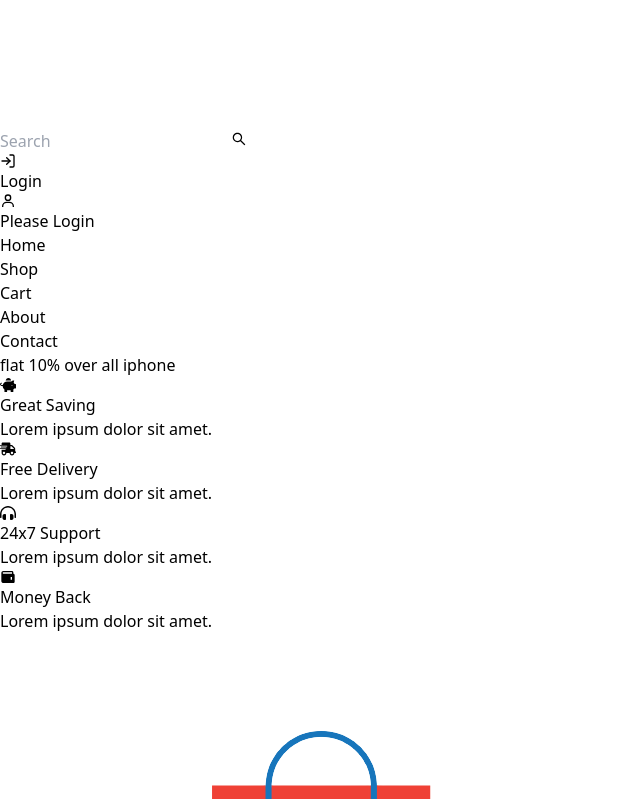
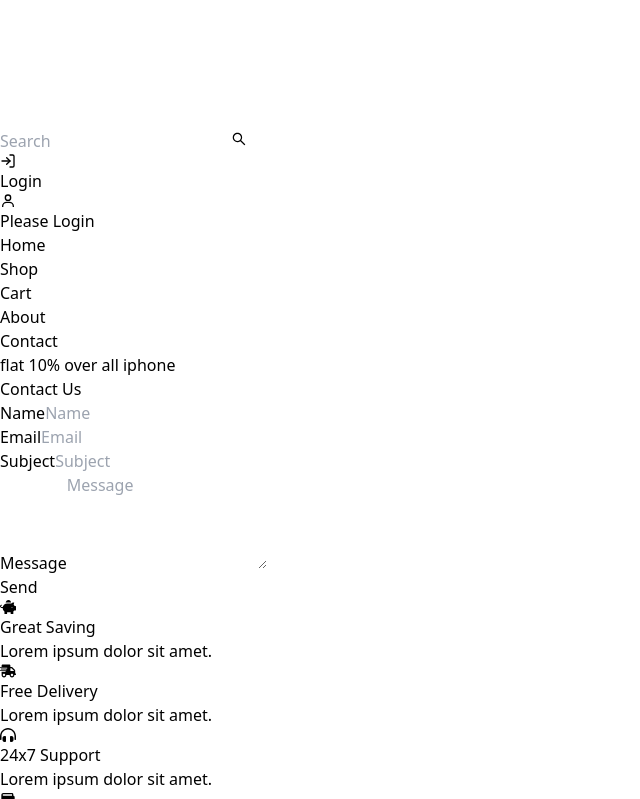
Before and after one commit to Pervejhasan/E-commerce_app_using_react, a React (Vite) app: page /contact in a window 1280 px wide. Shown: the part 411-1210 px from the top of the page, without its empty margins (0-640 px from the left). Built offline with nearby package versions, Linux system fonts and the light colour scheme.

Commit message:
use firebase realtime database for store contact information

```diff
--- /dev/null
+++ b/src/components/Contact.jsx
@@ -0,0 +1,138 @@
+import { useState } from "react";
+
+const Contact = () => {
+  const [user, setUser] = useState({
+    name: "",
+    email: "",
+    subject: "",
+    message: "",
+  });
+  let values, names;
+  const data = (e) => {
+    values = e.target.value;
+    names = e.target.name;
+    setUser({ ...user, [names]: values });
+  };
+
+  const send = async (e) => {
+    e.preventDefault();
+    const { name, email, subject, message } = user;
+    const option = {
+      method: "POST",
+      headers: {
+        "Content-Type": "application/json",
+      },
+      body: JSON.stringify({
+        name,
+        email,
+        subject,
+        message,
+      }),
+    };
+
+    const send = await fetch(
+      "https://react-ecommerce-c072d-default-rtdb.firebaseio.com/Message.json",
+      option
+    );
+    if (send) {
+      alert("Message Sent");
+    } else {
+      alert("Error Occurred Message sent failed");
+    }
+  };
+
+  return (
+    <div className="contact flex justify-center items-center h-screen">
+      <div className="containers w-1/2 p-6 bg-gray-100 rounded-lg shadow-lg">
+        <div className="form">
+          <h2 className=" text-2xl font-semibold mb-4 text-center">
+            Contact Us
+          </h2>
+          <form method="POST">
+            <div className="mb-4">
+              <label
+                htmlFor="name"
+                className="block text-gray-700 text-sm font-bold mb-2"
+              >
+                Name
+              </label>
+              <input
+                type="text"
+                id="name"
+                name="name"
+                value={user.name}
+                className="w-full px-3 py-2 border rounded-lg focus:outline-none focus:border-blue-500"
+                placeholder="Name"
+                onChange={data}
+              />
+            </div>
+            <div className="mb-4">
+              <label
+                htmlFor="email"
+                className="block text-gray-700 text-sm font-bold mb-2"
+              >
+                Email
+              </label>
+              <input
+                type="email"
+                id="email"
+                name="email"
+                value={user.email}
+                className="w-full px-3 py-2 border rounded-lg focus:outline-none focus:border-blue-500"
+                placeholder="Email"
+                onChange={data}
+              />
+            </div>
+
+            <div className="mb-4">
+              <label
+                htmlFor="subject"
+                className="block text-gray-700 text-sm font-bold mb-2"
+              >
+                Subject
+              </label>
+              <input
+                type="text"
+                id="subject"
+                name="subject"
+                value={user.subject}
+                className="w-full px-3 py-2 border rounded-lg focus:outline-none focus:border-blue-500"
+                placeholder="Subject"
+                onChange={data}
+              />
+            </div>
+
+            <div className="mb-4">
+              <label
+                htmlFor="message"
+                className="block text-gray-700 text-sm font-bold mb-2"
+              >
+                Message
+              </label>
+              <textarea
+                id="message"
+                name="message"
+                className="w-full px-3 py-2 border rounded-lg focus:outline-none focus:border-blue-500"
+                rows="4"
+                placeholder="Message"
+                value={user.message}
+                onChange={data}
+              ></textarea>
+            </div>
+            <div className="text-center">
+              <button
+                type="submit"
+                className="bg-blue-500 hover:bg-blue-600 text-white font-semibold py-1 px-4 rounded-full focus:outline-none focus:shadow-outline-blue active:bg-blue-700"
+                onClick={send}
+              >
+                Send
+              </button>
+            </div>
+          </form>
+        </div>
+      </div>
+    </div>
+  );
+};
+
+export default Contact;
--- a/src/components/Rout.jsx
+++ b/src/components/Rout.jsx
@@ -1,6 +1,7 @@
 import PropTypes from "prop-types";
 import { Route, Routes } from "react-router-dom";
 import Cart from "./Cart";
+import Contact from "./Contact";
 import Home from "./Home";
 import Shop from "./Shop";
 
@@ -28,6 +29,7 @@ const Rout = ({
             />
           }
         />
+        <Route path="/contact" element={<Contact />} />
       </Routes>
     </div>
   );
--- a/src/components/Shop.jsx
+++ b/src/components/Shop.jsx
@@ -1,8 +1,69 @@
 import PropTypes from "prop-types";
-import { AiFillEye, AiFillHeart } from "react-icons/ai";
+import { useState } from "react";
+import { AiFillEye, AiFillHeart, AiOutlineClose } from "react-icons/ai";
 const Shop = ({ shop, Filter, allCategoryFilter, addToCart }) => {
+  //toggle product details
+
+  const [showDetails, setShowDetails] = useState(false);
+  //detail page data
+  const [detail, setDetail] = useState([]);
+
+  const detailPage = (product) => {
+    const detailData = [{ product }];
+    const productDetail = detailData[0]["product"];
+    setDetail(productDetail);
+    setShowDetails(true);
+  };
+
+  //close details
+  const closeDetails = () => {
+    setShowDetails(false);
+  };
   return (
     <div className="m-0 p-0  font-sans box-border  ">
+      {showDetails ? (
+        <>
+          <div className="product-detail    w-[900px] h-[600px] z-50 fixed shadow-2xl top-12 bg-gray-100 border-4 border-solid border-gray-300 rounded-lg left-[25%]">
+            <button
+              onClick={closeDetails}
+              className=" float-right me-5 mt-5 bg-red-500 text-white hover:bg-red-700 py-2 cursor-pointer px-2 rounded"
+            >
+              <AiOutlineClose />
+            </button>
+
+            <div className="container w-full flex ">
+              <div className="img-box p-2 rounded bg-slate-200 ">
+                <img
+                  className="h-[270px] w-[270px] rounded"
+                  src={detail.image}
+                  alt=""
+                />
+              </div>
+
+              <div className="info mt-5 ms-16 ">
+                <h4 className="text-gray-400 text-base font-bold tracking-wide ">
+                  {detail.category.toUpperCase()}
+                </h4>
+                <h2 className="mt-14 font-semibold text-lg uppercase text-slate-900 ">
+                  {detail.name}
+                </h2>
+                <p className="mt-2 text-gray-400 text-xs tracking-wider font-semibold">
+                  Lorem, ipsum dolor sit amet consectetur adipisicing elit.
+                  Sapiente, pariatur!
+                </p>
+                <h3 className="mt-2 text-lg text-red-500">$ {detail.price}</h3>
+                <button
+                  onClick={() => addToCart(detail)}
+                  className="bg-red-500 text-white hover:bg-red-700 py-1 cursor-pointer font-semibold px-2 rounded"
+                >
+                  Add To Cart
+                </button>
+              </div>
+            </div>
+          </div>
+        </>
+      ) : null}
+
       <div className="shop w-full p-5">
         <h2 className="ms-1 uppercase tracking-wider text-2xl font-bold text-slate-950">
           # shop
@@ -67,7 +128,7 @@ const Shop = ({ shop, Filter, allCategoryFilter, addToCart }) => {
               </div>
             </div>
 
-            <div className="banner mt-3 w-72 ">
+            <div className="banner mt-3 w-72 z-0">
               <div className="img-box relative border-2 border-gray-300 rounded-sm ">
                 <img src="../../public/image/macbook.png" alt="" />
                 <button className=" absolute bottom-[90px]  ms-7 bg-red-400 text-sm hover:bg-red-500 text-white  py-1 px-2 rounded">
@@ -106,7 +167,10 @@ const Shop = ({ shop, Filter, allCategoryFilter, addToCart }) => {
                           />
 
                           <div className="icon flex flex-col  ms-14 group-hover:ms-0  mt-3 transition-all duration-500 ease-in-out">
-                            <div className=" p-3 mt-3  cursor-pointer hover:bg-red-500 transition-all duration-300 ease-in-out  bg-gray-400 border-2 border-solid border-gray-200 rounded  shadow-md z-10 ">
+                            <div
+                              onClick={() => detailPage(product)}
+                              className=" p-3 mt-3  cursor-pointer hover:bg-red-500 transition-all duration-300 ease-in-out  bg-gray-400 border-2 border-solid border-gray-200 rounded  shadow-md z-10 "
+                            >
                               <AiFillEye className="text-gray-200  " />
                             </div>
                             <div className="  p-3 mt-3 rounded cursor-pointer hover:bg-red-500  transition-all duration-300 ease-in-out bg-gray-400 border-2 border-solid  border-gray-200 shadow-md z-10">
```
